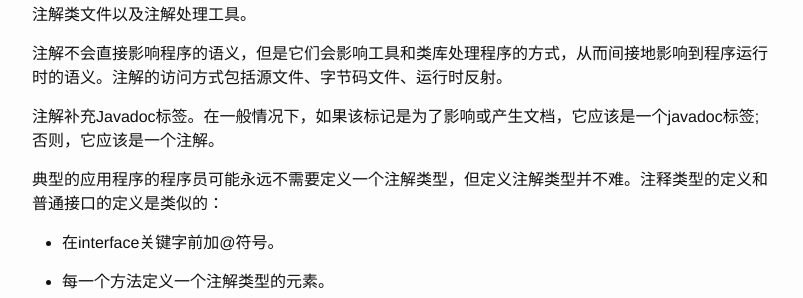
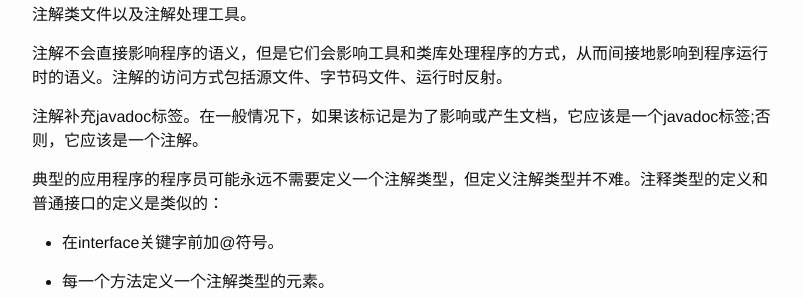
Before and after one commit to WaTer9527/WaTer9527.github.io, a Jekyll site: the page built from _posts/2016-04-20-jdk-5-annotations.markdown, in a window 1280 px wide and 900 px high, scrolled down 339 px. Shown: the part 152-450 px from the top of the window, without its empty margins (238-1041 px from the left). Built offline with Jekyll 4.4.1, drawn with Linux system fonts in a browser that asks for light colours.

Commit message:
edit an article

```diff
--- a/_posts/2016-04-20-jdk-5-annotations.markdown
+++ b/_posts/2016-04-20-jdk-5-annotations.markdown
@@ -15,7 +15,7 @@ Java平台一直有各种专设注解机制。例如修饰符transient就是一
 
 注解不会直接影响程序的语义，但是它们会影响工具和类库处理程序的方式，从而间接地影响到程序运行时的语义。注解的访问方式包括源文件、字节码文件、运行时反射。
 
-注解补充Javadoc标签。在一般情况下，如果该标记是为了影响或产生文档，它应该是一个javadoc标签;否则，它应该是一个注解。
+注解补充javadoc标签。在一般情况下，如果该标记是为了影响或产生文档，它应该是一个javadoc标签;否则，它应该是一个注解。
 
 典型的应用程序的程序员可能永远不需要定义一个注解类型，但定义注解类型并不难。注释类型的定义和普通接口的定义是类似的：
 
```
